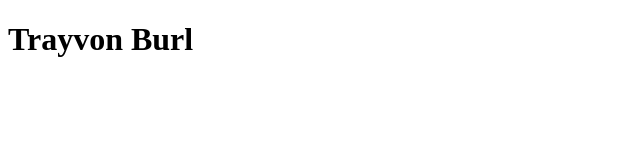
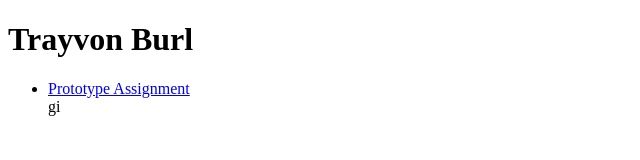
Before and after one commit to trayvonburl/ifsc-1310, a plain HTML site: page index.html in a window 1280 px wide. Shown: the whole page, without its empty margins (0-640 px from the left). Drawn offline with Linux system fonts and the light colour scheme.

Commit message:
Added Prototype Project

```diff
--- a/index.html
+++ b/index.html
@@ -3,14 +3,17 @@
 <html lang="en">
 <head>
   <meta charset="utf-8">
-
   <title>IFSC 1310 | Your name</title>
   <meta name="description" content="Coursework from IFSC 1310 - Spring 2024">
   <meta name="author" content="Trayvon Burl">
-
 </head>
 
 <body>
   <h1>Trayvon Burl</h1>
+  <nav>
+   <ul>
+        <li><a href="prototype/index.html">Prototype Assignment</a></li
+   </ul>gi
+  </nav>
 </body>
 </html>
```
Also changed, not shown: prototype/index.html (added).
